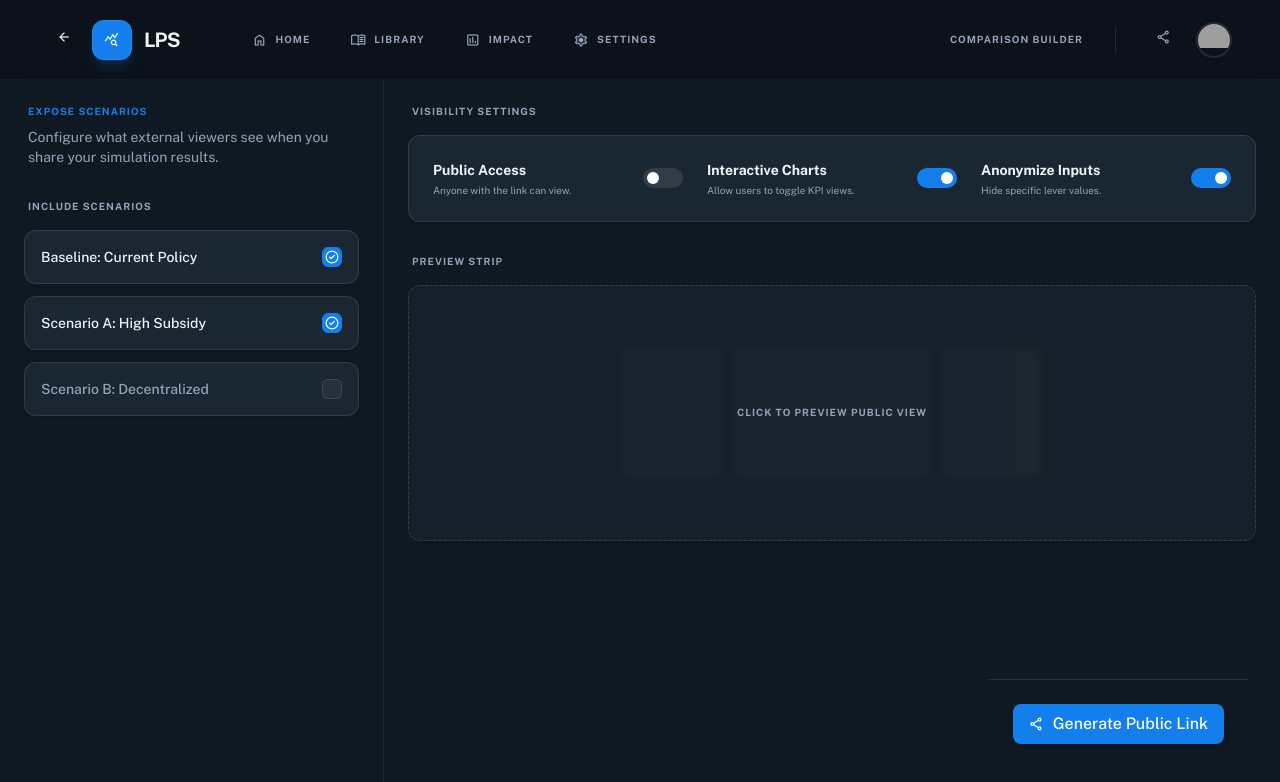
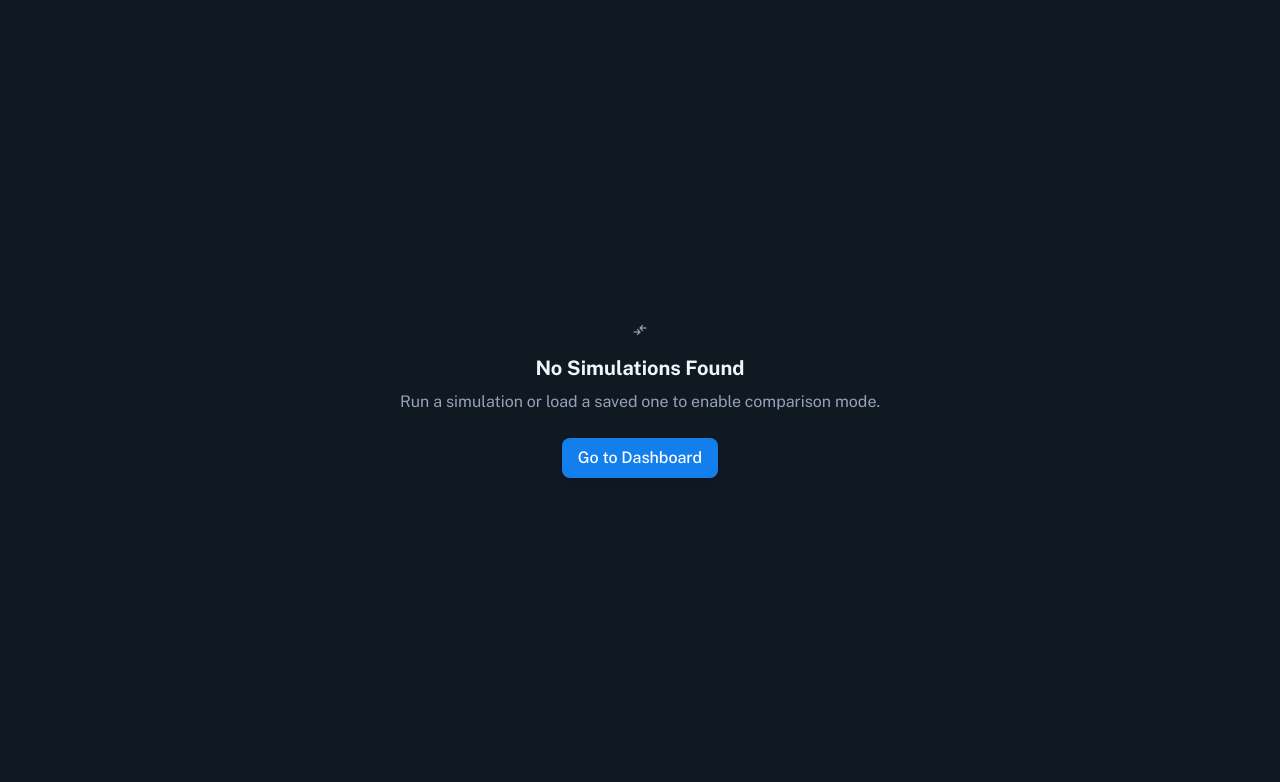
Before and after one commit to udujoel/Living_Policy, a Next.js app: page /comparison in a window 1280 px wide. Shown: the top 782 px of the page. Built offline with nearby package versions, Linux system fonts and the light colour scheme; grey boxes are pictures that could not be loaded.

Commit message:
feat: upgrade comparison mode to support multi-scenario analysis

```diff
--- a/src/app/comparison/page.tsx
+++ b/src/app/comparison/page.tsx
@@ -1,96 +1,314 @@
 'use client';
 
-import React from 'react';
-import { Icon, TopNav, BottomAction, SidebarNav } from '@/components/SharedUI';
+import React, { useEffect, useState, Suspense } from 'react';
+import { Icon, TopNav, SidebarNav } from '@/components/SharedUI';
 import { cn } from '@/lib/utils';
+import { SimulationResult } from '@/lib/types';
+import Link from 'next/link';
+import { getStoredSimulations } from '@/lib/storage';
 
-export default function ComparisonPage() {
+// Mock baseline generator
+const generateBaseline = (current: SimulationResult): SimulationResult => {
+  return {
+    ...current,
+    scenario_id: 'baseline',
+    name: 'Baseline: Current Policy',
+    reasoning_summary: "Standard growth trajectory assuming current policy levers remain static.",
+    outcomes: {
+      economic: {
+        summary: "Standard growth trajectory without intervention.",
+        indicators: current.outcomes.economic.indicators.map(i => ({
+          ...i,
+          value: i.name.includes("Growth") ? "2.0%" : i.value.replace('+', '').replace('-', ''),
+          change: "0%",
+          trend: "neutral"
+        }))
+      },
+      social: {
+        summary: "Social metrics remain stable but stagnant.",
+        indicators: current.outcomes.social.indicators.map(i => ({
+          ...i,
+          change: "0",
+          trend: "neutral"
+        }))
+      },
+      environmental: {
+        summary: "Emissions continue at current rate.",
+        indicators: current.outcomes.environmental.indicators.map(i => ({
+          ...i,
+          change: "0%",
+          trend: "risk"
+        }))
+      }
+    }
+  };
+};
+
+function ComparisonPageContent() {
+  const [scenarios, setScenarios] = useState<SimulationResult[]>([]);
+  const [selectedIds, setSelectedIds] = useState<string[]>([]);
+
+  useEffect(() => {
+    const allScenarios: SimulationResult[] = [];
+
+    // 1. Load saved simulations
+    const savedSims = getStoredSimulations();
+    savedSims.forEach(sim => {
+      // Adapt stored format to SimulationResult if needed, or assume data structure matches
+      if (sim.data) {
+        allScenarios.push({
+          ...sim.data,
+          scenario_id: sim.id, // Use outer ID
+          name: sim.scenarioName || sim.data.name || 'Untitled Scenario'
+        });
+      }
+    });
+
+    // 2. Load current draft simulation
+    const currentDraftJson = localStorage.getItem('simulationResult');
+    if (currentDraftJson) {
+      try {
+        const currentDraft: SimulationResult = JSON.parse(currentDraftJson);
+        // Add as "Current Draft"
+        allScenarios.push({
+          ...currentDraft,
+          scenario_id: 'current_draft',
+          name: `Draft: ${currentDraft.name || 'Analysis in Progress'}`
+        });
+
+        // 3. Generate Baseline from draft (or first saved sim if no draft)
+        const base = generateBaseline(currentDraft);
+        allScenarios.unshift(base); // Add baseline to top
+      } catch (e) {
+        console.error("Failed to parse current draft", e);
+      }
+    } else if (allScenarios.length > 0) {
+      // If no draft but saved sims, generate baseline from first saved
+      const base = generateBaseline(allScenarios[0]);
+      allScenarios.unshift(base);
+    }
+
+    setScenarios(allScenarios);
+
+    // Default selection: Baseline + (Draft OR First Saved)
+    const defaults = [];
+    const baseline = allScenarios.find(s => s.scenario_id === 'baseline');
+    if (baseline) defaults.push(baseline.scenario_id);
+
+    const second = allScenarios.find(s => s.scenario_id === 'current_draft') || allScenarios.find(s => s.scenario_id !== 'baseline');
+    if (second) defaults.push(second.scenario_id);
+
+    setSelectedIds(defaults);
+
+  }, []);
+
+  const toggleSelection = (id: string) => {
+    if (selectedIds.includes(id)) {
+      if (selectedIds.length > 1) { // Prevent deselecting the last one
+        setSelectedIds(selectedIds.filter(sid => sid !== id));
+      }
+    } else {
+      if (selectedIds.length < 3) { // Max 3 comparisons
+        setSelectedIds([...selectedIds, id]);
+      }
+    }
+  };
+
+  const getScenario = (id: string) => scenarios.find(s => s.scenario_id === id);
+
+  if (scenarios.length === 0) {
+    return (
+      <main className="max-container flex flex-col h-screen overflow-hidden bg-[#0a1118] items-center justify-center text-center p-6">
+        <Icon name="compare_arrows" className="text-6xl text-muted-foreground mb-4" />
+        <h2 className="text-xl font-bold mb-2">No Simulations Found</h2>
+        <p className="text-muted-foreground mb-6">Run a simulation or load a saved one to enable comparison mode.</p>
+        <Link href="/dashboard" className="stitch-button-primary px-8 py-3">Go to Dashboard</Link>
+        <SidebarNav />
+      </main>
+    );
+  }
+
   return (
     <main className="max-container flex flex-col h-screen overflow-hidden pb-20 lg:pb-0 bg-[#0a1118]">
-      <TopNav title="Comparison Builder" />
+      <TopNav title="Scenario Comparison" />
 
-      <div className="flex-1 flex flex-col lg:flex-row overflow-hidden max-w-7xl mx-auto w-full">
-        {/* Left Sidebar: Include Scenarios */}
-        <aside className="w-full lg:w-96 border-b lg:border-b-0 lg:border-r border-white/5 overflow-y-auto p-6 flex flex-col gap-8">
+      <div className="flex-1 flex flex-col lg:flex-row overflow-hidden max-w-[1800px] mx-auto w-full">
+        {/* Sidebar: Scenario Selection */}
+        <aside className="w-full lg:w-80 border-b lg:border-b-0 lg:border-r border-white/5 bg-background-dark/50 backdrop-blur-xl p-6 flex flex-col gap-6 overflow-y-auto z-20">
           <div className="flex flex-col gap-2">
-            <h2 className="text-[10px] font-bold uppercase tracking-widest text-primary ml-1">Expose Scenarios</h2>
-            <p className="text-sm text-muted-foreground ml-1">Configure what external viewers see when you share your simulation results.</p>
+            <h2 className="text-[10px] font-bold uppercase tracking-widest text-primary">Select Scenarios</h2>
+            <p className="text-xs text-muted-foreground">Compare up to 3 scenarios side-by-side.</p>
           </div>
 
-          <div className="flex flex-col gap-4">
-            <h3 className="text-[10px] font-bold uppercase tracking-widest text-muted-foreground ml-1">Include Scenarios</h3>
-            <div className="grid grid-cols-1 gap-3">
-              <SelectionCard title="Baseline: Current Policy" active />
-              <SelectionCard title="Scenario A: High Subsidy" active />
-              <SelectionCard title="Scenario B: Decentralized" />
+          <div className="flex flex-col gap-3">
+            {scenarios.map(scenario => (
+              <SelectionCard
+                key={scenario.scenario_id}
+                title={scenario.name}
+                type={scenario.scenario_id === 'baseline' ? 'baseline' : scenario.scenario_id === 'current_draft' ? 'draft' : 'saved'}
+                active={selectedIds.includes(scenario.scenario_id)}
+                onClick={() => toggleSelection(scenario.scenario_id)}
+              />
+            ))}
+          </div>
+
+          {/* Legend / Info */}
+          <div className="mt-auto p-4 bg-white/5 rounded-lg border border-white/5">
+            <h3 className="text-[10px] font-bold uppercase tracking-widest text-muted-foreground mb-2">Metric Legend</h3>
+            <div className="flex flex-col gap-2 text-xs">
+              <div className="flex items-center gap-2"><div className="w-2 h-2 rounded-full bg-green-400"/> Positive Trend</div>
+              <div className="flex items-center gap-2"><div className="w-2 h-2 rounded-full bg-amber-400"/> Mixed / Neutral</div>
+              <div className="flex items-center gap-2"><div className="w-2 h-2 rounded-full bg-red-400"/> Negative / Risk</div>
             </div>
           </div>
         </aside>
 
-        {/* Main Content: Visibility & Preview */}
-        <section className="flex-1 overflow-y-auto p-6 flex flex-col gap-8 pb-32">
-          <div className="flex flex-col gap-4">
-            <h3 className="text-[10px] font-bold uppercase tracking-widest text-muted-foreground ml-1">Visibility Settings</h3>
-            <div className="stitch-card p-6 grid grid-cols-1 md:grid-cols-2 lg:grid-cols-3 gap-6">
-              <ToggleItem label="Public Access" desc="Anyone with the link can view." />
-              <ToggleItem label="Interactive Charts" desc="Allow users to toggle KPI views." active />
-              <ToggleItem label="Anonymize Inputs" desc="Hide specific lever values." active />
+        {/* Main Content: Comparison Matrix */}
+        <section className="flex-1 overflow-x-auto overflow-y-auto bg-[#0d141b] relative">
+          <div className="min-w-[800px] p-8 pb-32">
+            {/* Header Row */}
+            <div className="grid grid-cols-[200px_1fr] gap-6 mb-8">
+              <div className="flex items-end pb-2">
+                <span className="text-xs font-bold uppercase tracking-widest text-muted-foreground">Metric Category</span>
+              </div>
+              <div className={`grid gap-6`} style={{ gridTemplateColumns: `repeat(${selectedIds.length}, 1fr)` }}>
+                {selectedIds.map(id => {
+                  const s = getScenario(id);
+                  return (
+                    <div key={id} className={cn(
+                      "stitch-card p-6 flex flex-col gap-2 border-t-4",
+                      id === 'baseline' ? "bg-white/5 border-t-white/20" :
+                      id === 'current_draft' ? "bg-primary/5 border-t-primary" :
+                      "bg-card-alt/20 border-t-blue-400"
+                    )}>
+                      <h3 className="font-bold text-lg leading-tight">{s?.name}</h3>
+                      <p className="text-xs text-muted-foreground line-clamp-3 leading-relaxed">{s?.reasoning_summary || "No summary available."}</p>
+                    </div>
+                  );
+                })}
+              </div>
             </div>
-          </div>
 
-          <div className="flex flex-col gap-4">
-            <h3 className="text-[10px] font-bold uppercase tracking-widest text-muted-foreground ml-1">Preview Strip</h3>
-            <div className="stitch-card p-4 h-64 bg-card-alt/30 border-dashed border-2 flex items-center justify-center relative overflow-hidden group">
-              <div className="flex gap-4 opacity-40 group-hover:opacity-60 transition-opacity">
-                <div className="w-24 h-32 bg-white/10 rounded" />
-                <div className="w-48 h-32 bg-white/10 rounded" />
-                <div className="w-24 h-32 bg-white/10 rounded" />
-              </div>
-              <span className="absolute inset-0 flex items-center justify-center text-[10px] font-bold uppercase tracking-widest text-muted-foreground bg-background-dark/40 backdrop-blur-[2px]">
-                Click to preview public view
-              </span>
-            </div>
+            {/* Economic Section */}
+            <ComparisonSection
+              title="Economic Outcomes"
+              category="economic"
+              scenarios={scenarios}
+              selectedIds={selectedIds}
+            />
+
+            {/* Social Section */}
+            <ComparisonSection
+              title="Social Outcomes"
+              category="social"
+              scenarios={scenarios}
+              selectedIds={selectedIds}
+            />
+
+            {/* Environmental Section */}
+            <ComparisonSection
+              title="Environmental Outcomes"
+              category="environmental"
+              scenarios={scenarios}
+              selectedIds={selectedIds}
+            />
+
           </div>
         </section>
-      </div>
-
-      <div className="lg:fixed lg:bottom-8 lg:right-8">
-        <BottomAction label="Generate Public Link" icon="share" />
       </div>
       <SidebarNav />
     </main>
   );
 }
 
-const SelectionCard = ({ title, active = false }: { title: string, active?: boolean }) => (
-  <button className={cn(
-    "stitch-card p-4 flex items-center justify-between transition-all",
-    active ? "border-primary/40 bg-primary/5" : "border-white/5 hover:bg-white/[0.02]"
-  )}>
-    <span className={cn("text-sm font-medium", active ? "text-foreground" : "text-muted-foreground")}>{title}</span>
+// Wrapper for Suspense
+export default function ComparisonPage() {
+  return (
+    <Suspense fallback={<div className="flex h-screen items-center justify-center bg-[#0a1118] text-white">Loading Comparison...</div>}>
+      <ComparisonPageContent />
+    </Suspense>
+  );
+}
+
+const SelectionCard = ({ title, active = false, type, onClick }: { title: string, active?: boolean, type: 'baseline'|'draft'|'saved', onClick: () => void }) => (
+  <button
+    onClick={onClick}
+    className={cn(
+      "stitch-card p-4 flex items-center justify-between transition-all text-left group",
+      active ? "border-primary/40 bg-primary/5 shadow-[0_0_15px_rgba(19,127,236,0.1)]" : "border-white/5 hover:bg-white/[0.02] opacity-70 hover:opacity-100"
+    )}
+  >
+    <div className="flex flex-col gap-1">
+      <span className={cn("text-xs font-bold uppercase tracking-wider",
+        type === 'baseline' ? "text-muted-foreground" :
+        type === 'draft' ? "text-primary" : "text-blue-400"
+      )}>
+        {type === 'baseline' ? 'Reference' : type === 'draft' ? 'Work in Progress' : 'Saved'}
+      </span>
+      <span className={cn("text-sm font-medium", active ? "text-foreground" : "text-muted-foreground group-hover:text-foreground transition-colors")}>{title}</span>
+    </div>
     <div className={cn(
-      "w-5 h-5 rounded-md border flex items-center justify-center transition-all",
+      "w-5 h-5 rounded-md border flex items-center justify-center transition-all shrink-0 ml-2",
       active ? "bg-primary border-primary" : "bg-white/5 border-white/10"
     )}>
-      {active && <Icon name="check_circle" className="text-white text-xs" />}
+      {active && <Icon name="check" className="text-white text-xs" />}
     </div>
   </button>
 );
 
-const ToggleItem = ({ label, desc, active = false }: { label: string, desc: string, active?: boolean }) => (
-  <div className="flex items-center justify-between">
-    <div className="flex flex-col gap-1">
-      <h4 className="text-sm font-bold">{label}</h4>
-      <p className="text-[10px] text-muted-foreground leading-tight">{desc}</p>
+const ComparisonSection = ({ title, category, scenarios, selectedIds }: { title: string, category: 'economic'|'social'|'environmental', scenarios: SimulationResult[], selectedIds: string[] }) => {
+  // Get all unique indicator names across selected scenarios to ensure alignment
+  const allIndicators = new Set<string>();
+  selectedIds.forEach(id => {
+    const s = scenarios.find(sc => sc.scenario_id === id);
+    s?.outcomes[category].indicators.forEach(i => allIndicators.add(i.name));
+  });
+  const indicatorsList = Array.from(allIndicators);
+
+  if (indicatorsList.length === 0) return null;
+
+  return (
+    <div className="mb-12">
+      <div className="flex items-center gap-4 mb-4">
+        <div className="h-px flex-1 bg-white/10" />
+        <h3 className="text-sm font-bold uppercase tracking-widest text-primary">{title}</h3>
+        <div className="h-px flex-1 bg-white/10" />
+      </div>
+
+      <div className="flex flex-col gap-2">
+        {indicatorsList.map(indName => (
+          <div key={indName} className="grid grid-cols-[200px_1fr] gap-6 items-center hover:bg-white/[0.02] p-2 rounded transition-colors group">
+            <div className="text-sm font-medium text-muted-foreground group-hover:text-foreground transition-colors">
+              {indName}
+            </div>
+            <div className="grid gap-6" style={{ gridTemplateColumns: `repeat(${selectedIds.length}, 1fr)` }}>
+              {selectedIds.map(id => {
+                const s = scenarios.find(sc => sc.scenario_id === id);
+                const indicator = s?.outcomes[category].indicators.find(i => i.name === indName);
+
+                if (!indicator) return <div key={id} className="text-xs text-muted-foreground opacity-30 text-center">-</div>;
+
+                return (
+                  <div key={id} className="flex items-center justify-between bg-white/5 p-3 rounded border border-white/5 hover:border-white/10 transition-colors">
+                    <span className="font-mono font-bold">{indicator.value}</span>
+                    <div className="flex items-center gap-1.5">
+                      <span className={cn(
+                        "text-xs font-bold",
+                        indicator.change.startsWith('+') ? "text-green-400" : indicator.change.startsWith('-') ? "text-red-400" : "text-muted-foreground"
+                      )}>
+                        {indicator.change}
+                      </span>
+                      {indicator.trend === 'positive' && <Icon name="trending_up" className="text-green-400 text-xs" />}
+                      {indicator.trend === 'negative' && <Icon name="trending_down" className="text-red-400 text-xs" />}
+                      {indicator.trend === 'risk' && <Icon name="warning" className="text-amber-400 text-xs" />}
+                    </div>
+                  </div>
+                );
+              })}
+            </div>
+          </div>
+        ))}
+      </div>
     </div>
-    <button className={cn(
-      "w-10 h-5 rounded-full relative transition-all duration-300",
-      active ? "bg-primary" : "bg-white/10"
-    )}>
-      <div className={cn(
-        "absolute top-1 w-3 h-3 bg-white rounded-full transition-all duration-300",
-        active ? "left-6" : "left-1"
-      )} />
-    </button>
-  </div>
-);
+  );
+};
```
